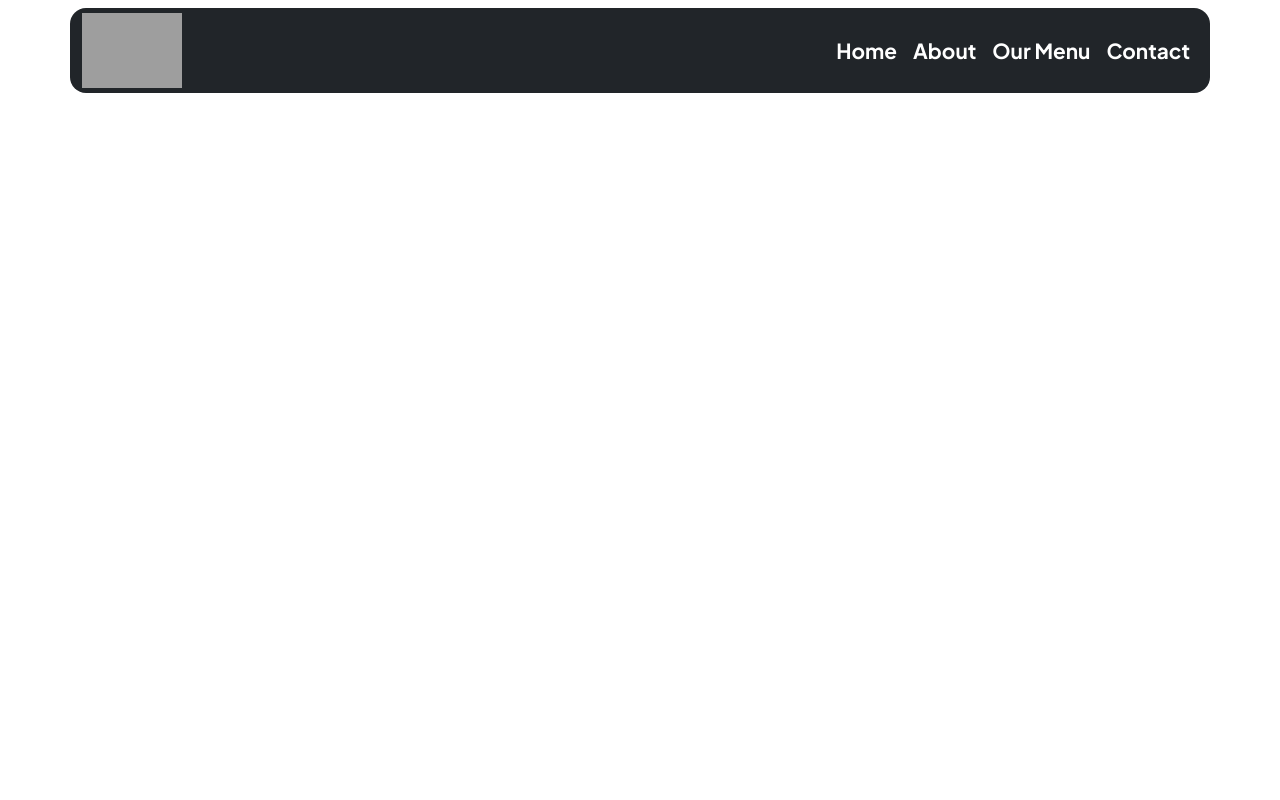
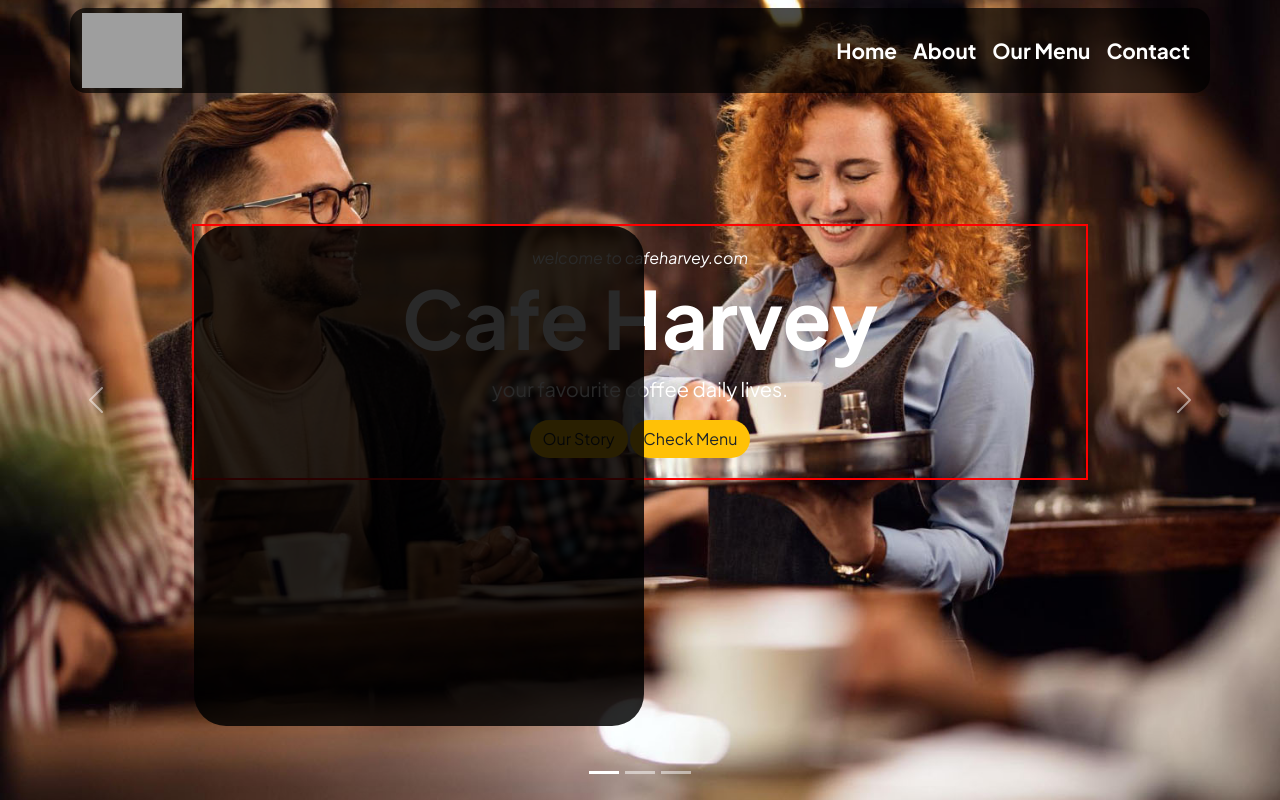
Before and after one commit to KazimAkyol/ilk-bootstrap-project, a plain HTML site: page index.html in a window 1280 px wide. Drawn offline with nearby package versions, Linux system fonts and the light colour scheme; grey boxes are pictures that could not be loaded.

Commit message:
7.commit

```diff
--- a/css/style.css
+++ b/css/style.css
@@ -13,6 +13,13 @@
 
 .navbar{
     background-color: transparent !important;
+    position: fixed;
+    z-index: 5;
+    width: 100%;
+}
+
+.navbar .container{
+    background-color: rgba(0, 0, 0, 0.7) !important;
 }
 
 .navbar-nav{
@@ -27,3 +34,29 @@
 .nav-link:hover{
     color: var(--primary-color);
 }
+
+/* Carousel */
+
+.carousel-item{
+    height: 100vh;
+    position: relative;
+}
+
+.carousel-item img{
+    height: 100%;
+    object-fit: cover;
+}
+
+.carousel-caption{
+    border: 2px solid red;
+    bottom: 40%;
+}
+
+.black{
+    width: 450px;
+    height: 500px;
+    background-color: rgba(0, 0, 0, 0.838);
+    position: absolute;
+    top: 0;
+    left: 0;
+}
--- a/index.html
+++ b/index.html
@@ -56,6 +56,57 @@
       </div>
     </nav>
 
+    <!-- CAROUSEL -->
+
+    <div id="carouselExampleCaptions" class="carousel slide">
+        <div class="carousel-indicators">
+          <button type="button" data-bs-target="#carouselExampleCaptions" data-bs-slide-to="0" class="active" aria-current="true" aria-label="Slide 1"></button>
+          <button type="button" data-bs-target="#carouselExampleCaptions" data-bs-slide-to="1" aria-label="Slide 2"></button>
+          <button type="button" data-bs-target="#carouselExampleCaptions" data-bs-slide-to="2" aria-label="Slide 3"></button>
+        </div>
+        <div class="carousel-inner">
+          <div class="carousel-item active">
+            <img src="./img/slider1.jpg" class="d-block w-100" alt="...">
+            <div class="carousel-caption d-none d-md-block">
+
+                <div class="hero">
+                    <em>welcome to cafeharvey.com</em>
+
+                    <h1 class="display-1 fw-bolder">Cafe Harvey</h1>
+                    <p class="fs-5 mb-3">your favourite coffee daily lives.</p>
+                    <div class="btn-container">
+                        <button class="btn bg-warning rounded-pill">Our Story</button>
+                        <button class="btn bg-warning rounded-pill">Check Menu</button>
+                    </div>
+                </div>
+
+                <div class="black rounded-5"></div>
+
+            </div>
+          </div>
+          <div class="carousel-item">
+            <img src="./img/slider2.jpg" class="d-block w-100" alt="...">
+            <div class="carousel-caption d-none d-md-block">
+            </div>
+          </div>
+          <div class="carousel-item">
+            <img src="./img/slider3.jpg" class="d-block w-100" alt="...">
+            <div class="carousel-caption d-none d-md-block">
+              <h5>Third slide label</h5>
+              <p>Some representative placeholder content for the third slide.</p>
+            </div>
+          </div>
+        </div>
+        <button class="carousel-control-prev" type="button" data-bs-target="#carouselExampleCaptions" data-bs-slide="prev">
+          <span class="carousel-control-prev-icon" aria-hidden="true"></span>
+          <span class="visually-hidden">Previous</span>
+        </button>
+        <button class="carousel-control-next" type="button" data-bs-target="#carouselExampleCaptions" data-bs-slide="next">
+          <span class="carousel-control-next-icon" aria-hidden="true"></span>
+          <span class="visually-hidden">Next</span>
+        </button>
+      </div>
+
     <script
       src="https://cdn.jsdelivr.net/npm/bootstrap@5.3.3/dist/js/bootstrap.bundle.min.js"
       integrity="sha384-YvpcrYf0tY3lHB60NNkmXc5s9fDVZLESaAA55NDzOxhy9GkcIdslK1eN7N6jIeHz"
```
